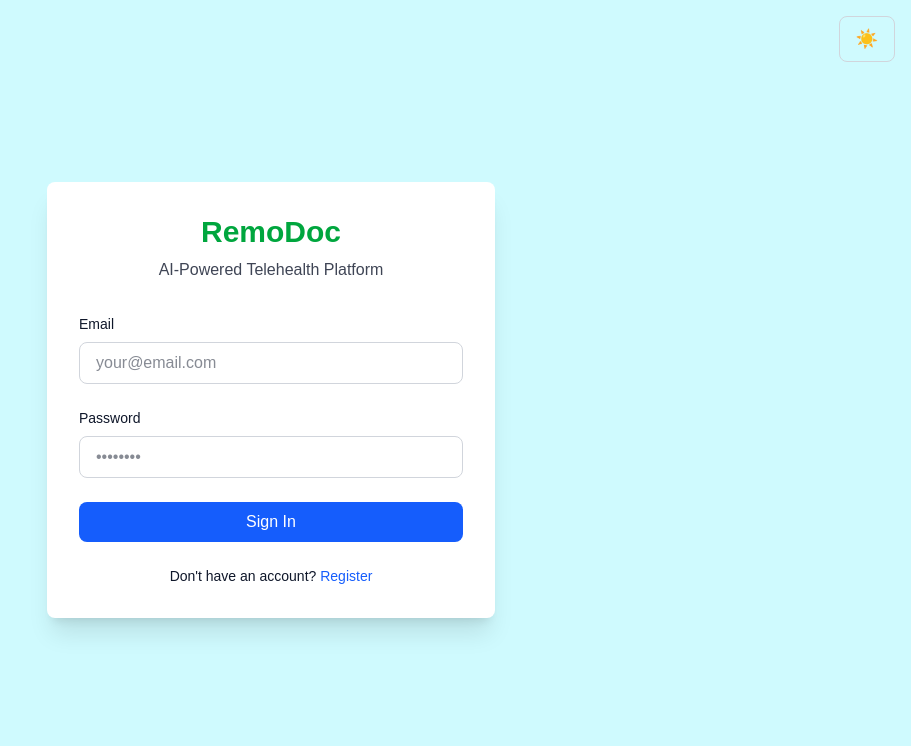
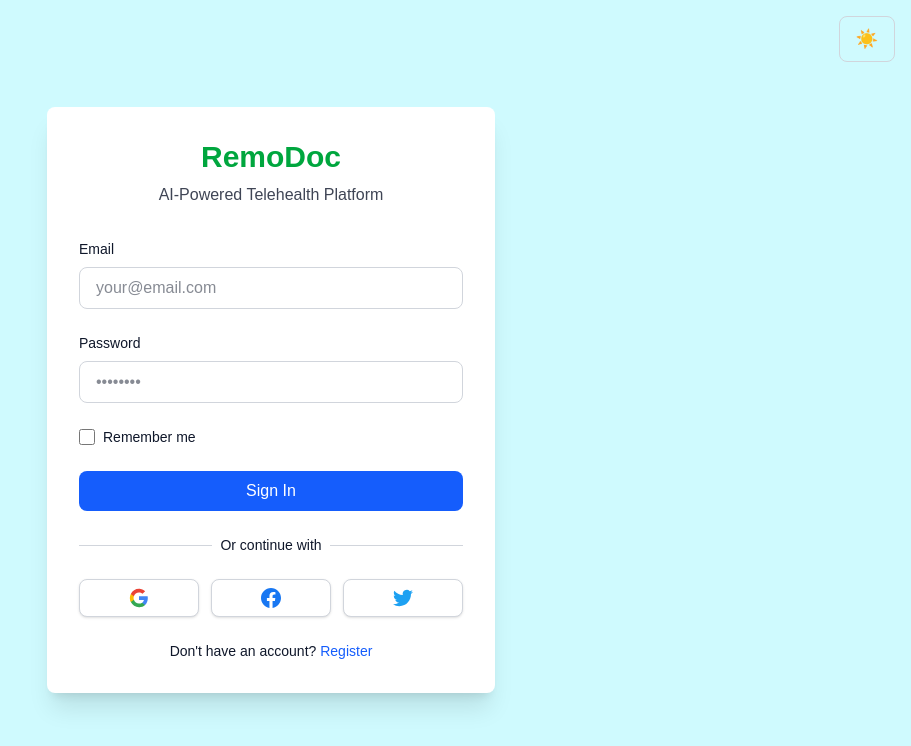
Before and after one commit to Jeshurun09/remodoc_ai, a Next.js app: page /login in a window 1280 px wide. Shown: the top 746 px of the page, without its empty margins (369-1280 px from the left). Built offline with nearby package versions, Linux system fonts and the light colour scheme.

Commit message:
adjustments

```diff
--- a/app/login/page.tsx
+++ b/app/login/page.tsx
@@ -1,6 +1,6 @@
 'use client'
 
-import { useState } from 'react'
+import { useState, useEffect } from 'react'
 import { signIn } from 'next-auth/react'
 import { useRouter } from 'next/navigation'
 import Link from 'next/link'
@@ -9,8 +9,10 @@
 export default function LoginPage() {
   const [email, setEmail] = useState('')
   const [password, setPassword] = useState('')
+  const [rememberMe, setRememberMe] = useState(false)
   const [error, setError] = useState('')
   const [loading, setLoading] = useState(false)
+  const [socialLoading, setSocialLoading] = useState<string | null>(null)
   const router = useRouter()
   const { isDark, setTheme } = useTheme()
 
@@ -27,12 +29,19 @@
       const result = await signIn('credentials', {
         email,
         password,
-        redirect: false
+        redirect: false,
+        callbackUrl: '/dashboard'
       })
 
       if (result?.error) {
         setError(result.error || 'Invalid email or password')
       } else {
+        // Store remember me preference
+        if (rememberMe && typeof window !== 'undefined') {
+          localStorage.setItem('remodoc-remember-email', email)
+        } else {
+          localStorage.removeItem('remodoc-remember-email')
+        }
         router.push('/dashboard')
       }
     } catch (err) {
@@ -41,6 +50,28 @@
       setLoading(false)
     }
   }
+
+  const handleSocialLogin = async (provider: 'google' | 'facebook' | 'twitter') => {
+    setSocialLoading(provider)
+    setError('')
+    try {
+      await signIn(provider, { callbackUrl: '/dashboard' })
+    } catch (err) {
+      setError(`Failed to sign in with ${provider}. Please try again.`)
+      setSocialLoading(null)
+    }
+  }
+
+  // Load remembered email on mount
+  useEffect(() => {
+    if (typeof window !== 'undefined') {
+      const rememberedEmail = localStorage.getItem('remodoc-remember-email')
+      if (rememberedEmail) {
+        setEmail(rememberedEmail)
+        setRememberMe(true)
+      }
+    }
+  }, [])
 
   return (
     <div className="page-shell flex items-center justify-center relative">
@@ -80,6 +111,7 @@
               value={email}
               onChange={(e) => setEmail(e.target.value)}
               required
+              autoComplete="email"
               className="w-full px-4 py-2 border border-gray-300 rounded-lg focus:ring-2 focus:ring-blue-500 focus:border-transparent"
               placeholder="your@email.com"
             />
@@ -95,9 +127,22 @@
               value={password}
               onChange={(e) => setPassword(e.target.value)}
               required
+              autoComplete="current-password"
               className="w-full px-4 py-2 border border-gray-300 rounded-lg focus:ring-2 focus:ring-blue-500 focus:border-transparent"
               placeholder="••••••••"
             />
+          </div>
+
+          <div className="flex items-center justify-between">
+            <label className="flex items-center">
+              <input
+                type="checkbox"
+                checked={rememberMe}
+                onChange={(e) => setRememberMe(e.target.checked)}
+                className="mr-2 h-4 w-4 text-blue-600 focus:ring-blue-500 border-gray-300 rounded"
+              />
+              <span className="text-sm text-[var(--foreground)]">Remember me</span>
+            </label>
           </div>
 
           <button
@@ -108,6 +153,82 @@
             {loading ? 'Signing in...' : 'Sign In'}
           </button>
         </form>
+
+        <div className="mt-6">
+          <div className="relative">
+            <div className="absolute inset-0 flex items-center">
+              <div className="w-full border-t border-gray-300"></div>
+            </div>
+            <div className="relative flex justify-center text-sm">
+              <span className="px-2 bg-[var(--card-bg)] text-[var(--foreground)]">Or continue with</span>
+            </div>
+          </div>
+
+          <div className="mt-6 grid grid-cols-3 gap-3">
+            <button
+              type="button"
+              onClick={() => handleSocialLogin('google')}
+              disabled={socialLoading !== null}
+              className={`w-full inline-flex justify-center items-center px-4 py-2 border rounded-lg shadow-sm text-sm font-medium disabled:opacity-50 disabled:cursor-not-allowed transition-colors ${
+                isDark
+                  ? 'border-gray-600 bg-gray-800 text-gray-200 hover:bg-gray-700'
+                  : 'border-gray-300 bg-white text-gray-700 hover:bg-gray-50'
+              }`}
+              title="Sign in with Google"
+            >
+              {socialLoading === 'google' ? (
+                <span className="text-xs">Loading...</span>
+              ) : (
+                <svg className="w-5 h-5" viewBox="0 0 24 24">
+                  <path fill="#4285F4" d="M22.56 12.25c0-.78-.07-1.53-.2-2.25H12v4.26h5.92c-.26 1.37-1.04 2.53-2.21 3.31v2.77h3.57c2.08-1.92 3.28-4.74 3.28-8.09z"/>
+                  <path fill="#34A853" d="M12 23c2.97 0 5.46-.98 7.28-2.66l-3.57-2.77c-.98.66-2.23 1.06-3.71 1.06-2.86 0-5.29-1.93-6.16-4.53H2.18v2.84C3.99 20.53 7.7 23 12 23z"/>
+                  <path fill="#FBBC05" d="M5.84 14.09c-.22-.66-.35-1.36-.35-2.09s.13-1.43.35-2.09V7.07H2.18C1.43 8.55 1 10.22 1 12s.43 3.45 1.18 4.93l2.85-2.22.81-.62z"/>
+                  <path fill="#EA4335" d="M12 5.38c1.62 0 3.06.56 4.21 1.64l3.15-3.15C17.45 2.09 14.97 1 12 1 7.7 1 3.99 3.47 2.18 7.07l3.66 2.84c.87-2.6 3.3-4.53 6.16-4.53z"/>
+                </svg>
+              )}
+            </button>
+
+            <button
+              type="button"
+              onClick={() => handleSocialLogin('facebook')}
+              disabled={socialLoading !== null}
+              className={`w-full inline-flex justify-center items-center px-4 py-2 border rounded-lg shadow-sm text-sm font-medium disabled:opacity-50 disabled:cursor-not-allowed transition-colors ${
+                isDark
+                  ? 'border-gray-600 bg-gray-800 text-gray-200 hover:bg-gray-700'
+                  : 'border-gray-300 bg-white text-gray-700 hover:bg-gray-50'
+              }`}
+              title="Sign in with Facebook"
+            >
+              {socialLoading === 'facebook' ? (
+                <span className="text-xs">Loading...</span>
+              ) : (
+                <svg className="w-5 h-5" fill="#1877F2" viewBox="0 0 24 24">
+                  <path d="M24 12.073c0-6.627-5.373-12-12-12s-12 5.373-12 12c0 5.99 4.388 10.954 10.125 11.854v-8.385H7.078v-3.47h3.047V9.43c0-3.007 1.792-4.669 4.533-4.669 1.312 0 2.686.235 2.686.235v2.953H15.83c-1.491 0-1.956.925-1.956 1.874v2.25h3.328l-.532 3.47h-2.796v8.385C19.612 23.027 24 18.062 24 12.073z"/>
+                </svg>
+              )}
+            </button>
+
+            <button
+              type="button"
+              onClick={() => handleSocialLogin('twitter')}
+              disabled={socialLoading !== null}
+              className={`w-full inline-flex justify-center items-center px-4 py-2 border rounded-lg shadow-sm text-sm font-medium disabled:opacity-50 disabled:cursor-not-allowed transition-colors ${
+                isDark
+                  ? 'border-gray-600 bg-gray-800 text-gray-200 hover:bg-gray-700'
+                  : 'border-gray-300 bg-white text-gray-700 hover:bg-gray-50'
+              }`}
+              title="Sign in with X (Twitter)"
+            >
+              {socialLoading === 'twitter' ? (
+                <span className="text-xs">Loading...</span>
+              ) : (
+                <svg className="w-5 h-5" fill="#1DA1F2" viewBox="0 0 24 24">
+                  <path d="M23.953 4.57a10 10 0 01-2.825.775 4.958 4.958 0 002.163-2.723c-.951.555-2.005.959-3.127 1.184a4.92 4.92 0 00-8.384 4.482C7.69 8.095 4.067 6.13 1.64 3.162a4.822 4.822 0 00-.666 2.475c0 1.71.87 3.213 2.188 4.096a4.904 4.904 0 01-2.228-.616v.06a4.923 4.923 0 003.946 4.827 4.996 4.996 0 01-2.212.085 4.936 4.936 0 004.604 3.417 9.867 9.867 0 01-6.102 2.105c-.39 0-.779-.023-1.17-.067a13.995 13.995 0 007.557 2.209c9.053 0 13.998-7.496 13.998-13.985 0-.21 0-.42-.015-.63A9.935 9.935 0 0024 4.59z"/>
+                </svg>
+              )}
+            </button>
+          </div>
+        </div>
 
         <div className="mt-6 text-center text-[var(--foreground)]">
           <p className="text-sm">
--- a/app/register/page.tsx
+++ b/app/register/page.tsx
@@ -153,6 +153,7 @@
               value={formData.email}
               onChange={(e) => setFormData({ ...formData, email: e.target.value })}
               required
+              autoComplete="email"
               className="w-full px-4 py-2 border border-gray-300 rounded-lg focus:ring-2 focus:ring-blue-500 text-[var(--foreground)] bg-transparent"
             />
           </div>
@@ -225,6 +226,7 @@
                 value={formData.password}
                 onChange={(e) => setFormData({ ...formData, password: e.target.value })}
                 required
+                autoComplete="new-password"
                 className="w-full px-4 py-2 border border-gray-300 rounded-lg focus:ring-2 focus:ring-blue-500 text-[var(--foreground)] pr-24 bg-transparent"
               />
               <button
@@ -247,6 +249,7 @@
                 value={formData.confirmPassword}
                 onChange={(e) => setFormData({ ...formData, confirmPassword: e.target.value })}
                 required
+                autoComplete="new-password"
                 className="w-full px-4 py-2 border border-gray-300 rounded-lg focus:ring-2 focus:ring-blue-500 text-[var(--foreground)] pr-24 bg-transparent"
               />
               <button
```
Also changed, not shown: lib/auth.ts (+78 -4 lines), 1 other file (tests, documents, lock files or other folders).
